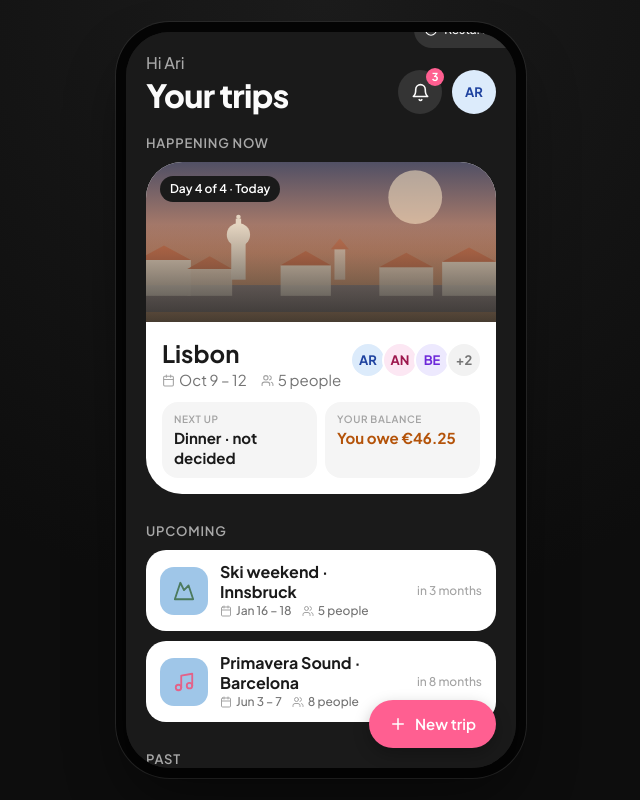
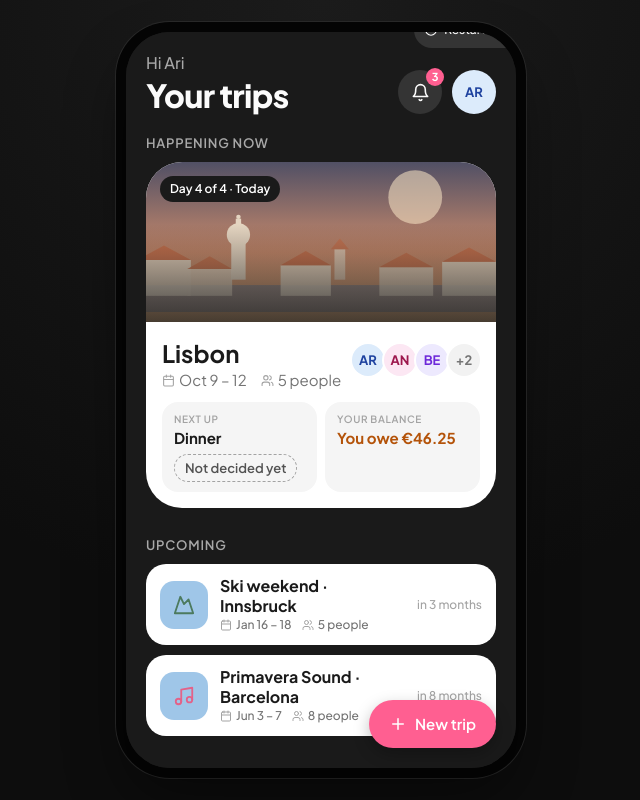
Before and after one commit to marielaluna24/tripup-prototype, a React (Vite) app: page / in a window 1280 px wide. Shown: the whole page, without its empty margins (319-959 px from the left). Built offline with nearby package versions, Linux system fonts and the light colour scheme.

Commit message:
Show a Not decided yet badge in the hero card's Next up stat
"Dinner · not decided" becomes "Dinner" with the same dashed
StatusBadge used on the Plan screen below it, only for the
not-decided state — poll-open/won keep their existing text.

```diff
--- a/src/screens/HomeScreen.module.css
+++ b/src/screens/HomeScreen.module.css
@@ -119,6 +119,7 @@
 .statValue { font: 700 15px/20px var(--font); color: #1A1A1A; margin-top: 2px; }
 .statValue.owed { color: #047857; }
 .statValue.owe { color: #B45309; }
+.nextUpBadge { margin-top: 6px; }
 
 .tripRow {
   display: flex;
--- a/src/screens/HomeScreen.tsx
+++ b/src/screens/HomeScreen.tsx
@@ -5,6 +5,7 @@ import { useNavigate } from "react-router-dom";
 import { InboxSheet } from "../components/InboxSheet";
 import { TripCoverLisbon } from "../art/TripCover";
 import { AvatarStack } from "../components/AvatarStack";
+import { StatusBadge } from "../components/StatusBadge";
 import { OTHER_TRIPS } from "../data/trips";
 import { NEEDS_YOU_COUNT } from "../data/inbox";
 import { useDemo } from "../state/DemoContext";
@@ -31,7 +32,7 @@ export function HomeScreen() {
 
   const nextUp =
     dinnerStatus === "not-decided"
-      ? "Dinner · not decided"
+      ? "Dinner"
       : dinnerStatus === "poll-open"
         ? "Dinner · poll open"
         : "Dinner · Taberna da Rua";
@@ -102,6 +103,11 @@ export function HomeScreen() {
                 <div className={styles.stat}>
                   <div className={styles.statLabel}>Next up</div>
                   <div className={styles.statValue}>{nextUp}</div>
+                  {dinnerStatus === "not-decided" && (
+                    <div className={styles.nextUpBadge}>
+                      <StatusBadge kind="not-decided" />
+                    </div>
+                  )}
                 </div>
                 <div className={styles.stat}>
                   <div className={styles.statLabel}>Your balance</div>
```
